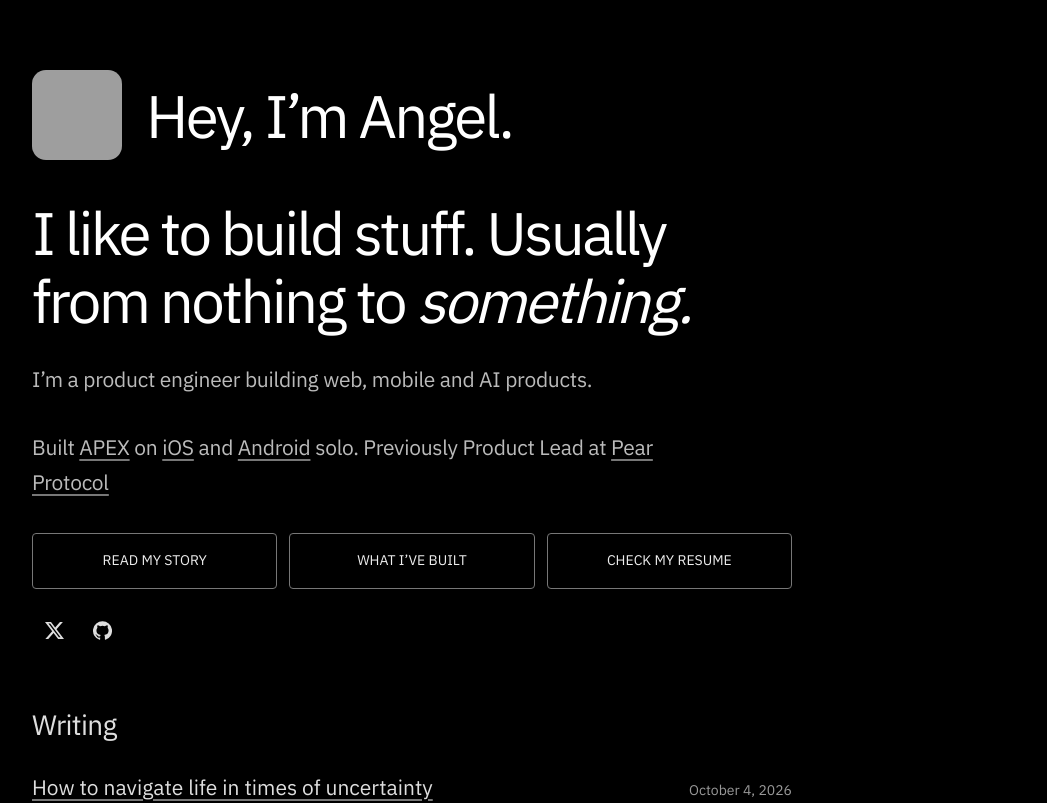
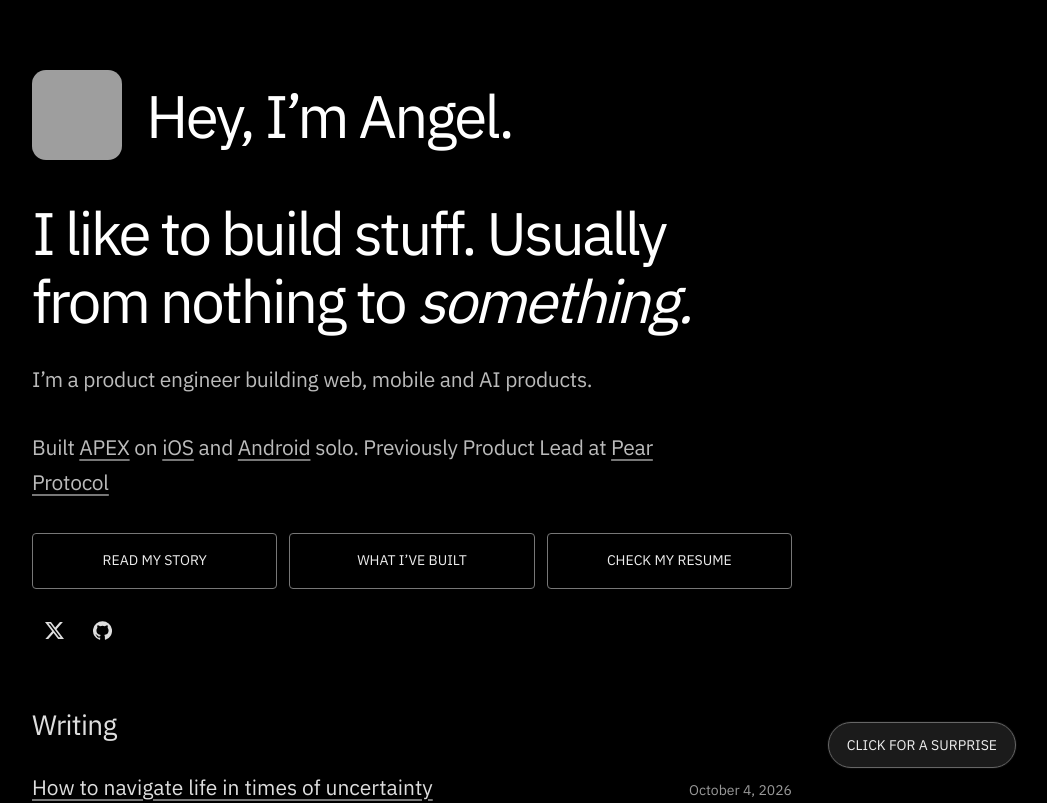
Before and after one commit to 4gnle/website, a Next.js app: page / in a window 1280 px wide. Shown: the top 803 px of the page, without its empty margins (228-1275 px from the left). Built offline with nearby package versions, Linux system fonts and the light colour scheme; grey boxes are pictures that could not be loaded.

Commit message:
added surprise

```diff
--- a/app/globals.css
+++ b/app/globals.css
@@ -239,18 +239,21 @@ body {
 
 .surprise-button {
   position: fixed;
-  right: clamp(16px, 3vw, 36px);
-  bottom: clamp(16px, 3vw, 32px);
-  z-index: 10;
+  right: max(clamp(16px, 3vw, 36px), env(safe-area-inset-right));
+  bottom: max(clamp(16px, 3vw, 32px), env(safe-area-inset-bottom));
+  z-index: 50;
   display: inline-flex;
   align-items: center;
   justify-content: center;
   min-height: 46px;
   padding: 11px 18px;
-  border: 1px solid #444;
-  border-radius: var(--radius);
-  background: rgba(0, 0, 0, 0.88);
-  color: #aaa;
+  border: 1px solid #666;
+  border-radius: 999px;
+  background: #1b1b1b;
+  color: #eee;
+  box-shadow: 0 8px 28px rgba(0, 0, 0, 0.6), 0 0 0 1px rgba(255, 255, 255, 0.06);
+  font-family: inherit;
+  cursor: pointer;
   font-size: 14px;
   line-height: 1;
   text-decoration: none;
@@ -269,6 +272,25 @@ body {
   outline-offset: 4px;
 }
 
+.surprise-overlay {
+  width: 100%;
+  height: 100dvh;
+  max-width: none;
+  max-height: none;
+  margin: 0;
+  padding: 0;
+  border: 0;
+  background: #000;
+  color: #fff;
+}
+
+.surprise-overlay::backdrop { background: #000; }
+.surprise-countdown { height: 100%; display: flex; flex-direction: column; align-items: center; justify-content: center; gap: 24px; }
+.surprise-countdown p { margin: 0; font-size: clamp(24px, 5vw, 40px); }
+.surprise-spinner { width: 40px; height: 40px; border: 2px solid #333; border-top-color: #fff; border-radius: 50%; animation: surprise-spin 1s linear infinite; }
+.surprise-face { object-fit: cover; }
+@keyframes surprise-spin { to { transform: rotate(360deg); } }
+
 @media (max-width: 520px) {
   body {
     font-size: 16px;
@@ -284,6 +306,7 @@ body {
 }
 
 @media (prefers-reduced-motion: reduce) {
+  .surprise-spinner { animation: none; }
   .surprise-button {
     transition: none;
   }
--- a/app/page.tsx
+++ b/app/page.tsx
@@ -1,6 +1,7 @@
 "use client";
 
 import { Fragment, useEffect, useRef, useState } from "react";
+import { Surprise } from "@/components/surprise";
 
 const story = [
   "My story started in 1996.",
@@ -115,7 +116,7 @@ export default function Home() {
             WHAT I’VE BUILT
           </button>
           <a
-            href="/Angel_Gomez_Product_Engineer_CV_Final.pdf"
+            href="/Angel_Gomez_Product_Engineer_2026.pdf"
             target="_blank"
             rel="noopener noreferrer"
           >
@@ -383,6 +384,7 @@ export default function Home() {
         </dialog>
 
       </article>
+      <Surprise />
     </main>
   );
 }
--- /dev/null
+++ b/components/surprise.tsx
@@ -0,0 +1,108 @@
+"use client";
+
+import { useEffect, useRef, useState } from "react";
+import NextImage from "next/image";
+
+const destination = "https://www.youtube.com/watch?v=dQw4w9WgXcQ";
+
+export function Surprise() {
+  const [seconds, setSeconds] = useState(3);
+  const dialog = useRef<HTMLDialogElement>(null);
+  const cleanup = useRef<(() => void) | null>(null);
+
+  useEffect(() => {
+    const cancel = () => cleanup.current?.();
+    window.addEventListener("pagehide", cancel);
+    return () => {
+      window.removeEventListener("pagehide", cancel);
+      cancel();
+    };
+  }, []);
+
+  function startSurprise() {
+    if (cleanup.current || !dialog.current) return;
+
+    let cancelled = false;
+    let context: AudioContext | undefined;
+    let sound: AudioBufferSourceNode | undefined;
+    const timers: ReturnType<typeof setTimeout>[] = [];
+    const previousOverflow = document.body.style.overflow;
+
+    cleanup.current = () => {
+      cancelled = true;
+      timers.forEach(clearTimeout);
+      sound?.stop();
+      if (context && context.state !== "closed") void context.close().catch(() => {});
+      dialog.current?.close();
+      document.body.style.overflow = previousOverflow;
+      cleanup.current = null;
+    };
+
+    setSeconds(3);
+    document.body.style.overflow = "hidden";
+    dialog.current.showModal();
+
+    // Unlock audio during the click, before the countdown consumes user activation.
+    let audioReady: Promise<AudioBuffer | null> = Promise.resolve(null);
+    try {
+      const audioContext = new AudioContext();
+      context = audioContext;
+      const resumed = audioContext.resume();
+      audioReady = Promise.all([
+        resumed,
+        fetch("/scary-sound.mp3")
+          .then((response) => {
+            if (!response.ok) throw new Error("Sound unavailable");
+            return response.arrayBuffer();
+          })
+          .then((buffer) => audioContext.decodeAudioData(buffer)),
+      ]).then(([, buffer]) => buffer).catch(() => null);
+    } catch {
+      // Continue with the image and redirect if audio is unavailable.
+    }
+
+    const face = new Image();
+    face.src = "/scary-face.jpg";
+    const imageReady = face.decode().catch(() => {});
+
+    // Prepare the assets behind the overlay so the reveal and sound start together.
+    void Promise.all([audioReady, imageReady]).then(([buffer]) => {
+      if (cancelled) return;
+      timers.push(setTimeout(() => setSeconds(2), 1000));
+      timers.push(setTimeout(() => setSeconds(1), 2000));
+      timers.push(setTimeout(() => {
+        setSeconds(0);
+        if (buffer && context) {
+          sound = context.createBufferSource();
+          sound.buffer = buffer;
+          sound.loop = true;
+          sound.connect(context.destination);
+          sound.start();
+          sound.stop(context.currentTime + 4);
+        }
+        timers.push(setTimeout(() => {
+          cleanup.current?.();
+          window.location.assign(destination);
+        }, 4000));
+      }, 3000));
+    });
+  }
+
+  return (
+    <>
+      <button type="button" className="surprise-button" aria-haspopup="dialog" onClick={startSurprise}>
+        CLICK FOR A SURPRISE
+      </button>
+      <dialog ref={dialog} className="surprise-overlay" aria-label="Surprise" onCancel={() => cleanup.current?.()}>
+        {seconds > 0 ? (
+          <output className="surprise-countdown" aria-live="polite" aria-atomic="true">
+            <span className="surprise-spinner" aria-hidden="true" />
+            <p>Wait {seconds} {seconds === 1 ? "second" : "seconds"}…</p>
+          </output>
+        ) : (
+          <NextImage className="surprise-face" src="/scary-face.jpg" alt="Scary face" fill unoptimized loading="eager" />
+        )}
+      </dialog>
+    </>
+  );
+}
```
Also changed, not shown: public/scary-face.jpg (added), 1 other file (tests, documents, lock files or other folders).
